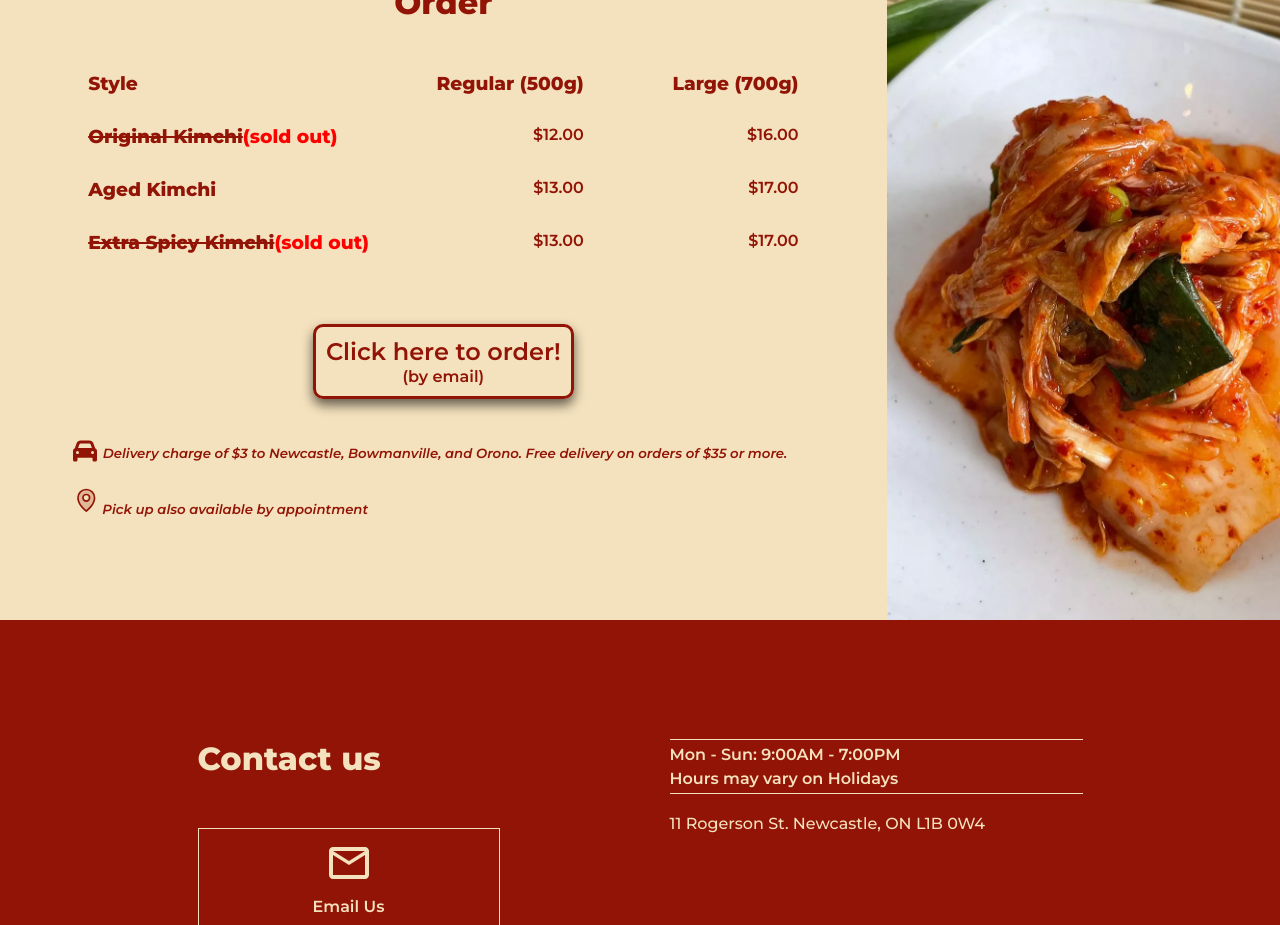
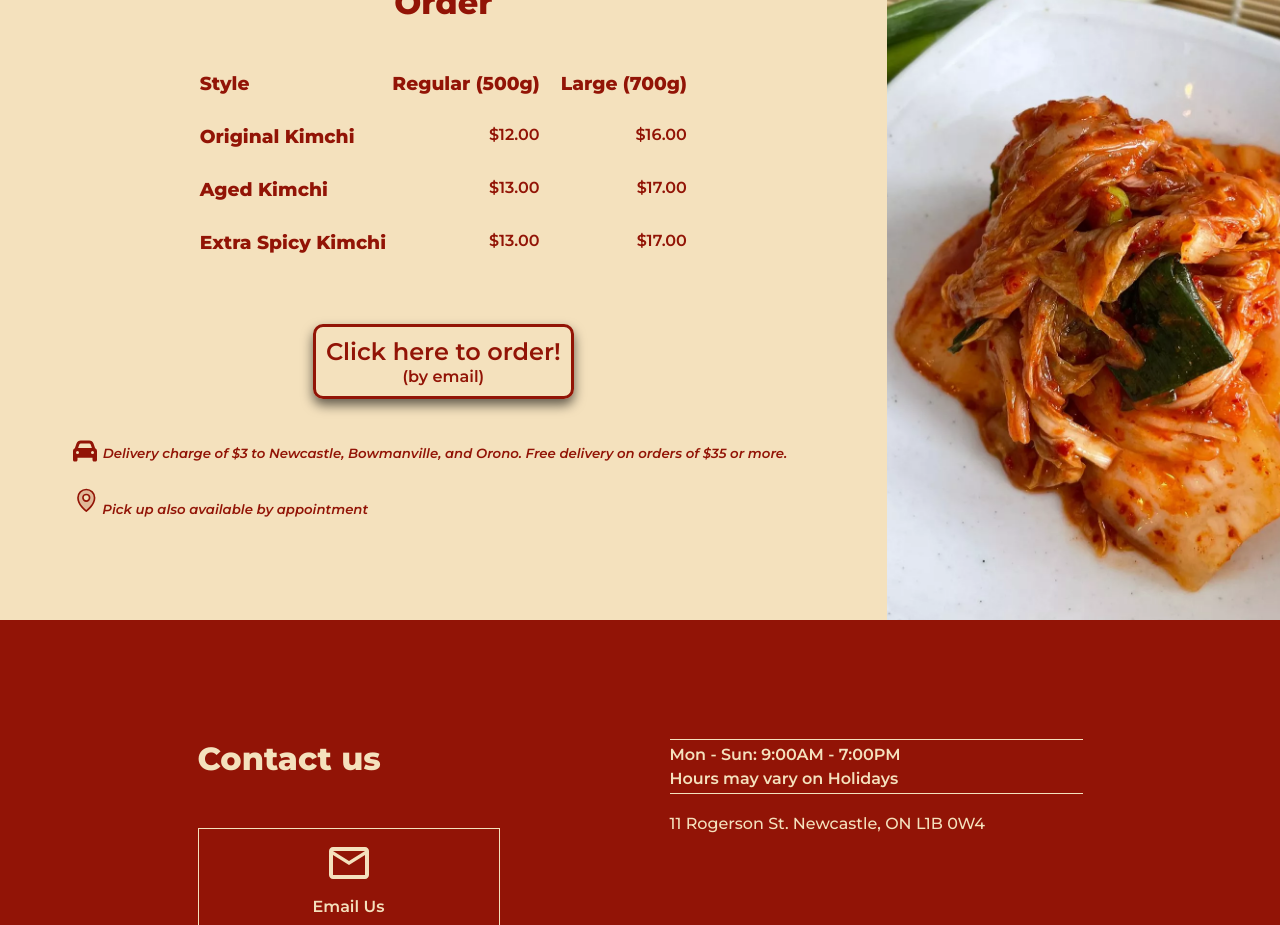
Before and after one commit to chengmwt/kimchily, a React (Vite) app: page / in a window 1280 px wide. Shown: the part 2400-3325 px from the top of the page. Built offline with nearby package versions, Linux system fonts and the light colour scheme; grey boxes are pictures that could not be loaded.

Commit message:
removed sold out on original and extra spicy

```diff
--- a/src/components/OrderList.jsx
+++ b/src/components/OrderList.jsx
@@ -68,7 +68,8 @@ const OrderList = () => {
         </div>
         <div className="orderListFresh">
           {/* Fresh Kimchi */}
-          <h3 className="soldOut">Original Kimchi</h3>
+          {/* <h3 className="soldOut">Original Kimchi</h3> */}
+          <h3>Original Kimchi</h3>
           <div className="orderPrice">
             <h4>$12.00</h4>
             {/* <input
@@ -89,6 +90,7 @@ const OrderList = () => {
           </div>
         </div>
         <div className="orderListAged">
+          {/* <h3 className="soldOut">Aged Kimchi</h3> */}
           <h3>Aged Kimchi</h3>
           {/* Aged Kimchi */}
           <div className="orderPrice">
@@ -111,7 +113,8 @@ const OrderList = () => {
           </div>
         </div>
         <div className="orderListSpicy">
-          <h3 className="soldOut">Extra Spicy Kimchi</h3>
+          {/* <h3 className="soldOut">Extra Spicy Kimchi</h3> */}
+          <h3>Extra Spicy Kimchi</h3>
           {/* Spicy Kimchi */}
           <div className="orderPrice">
             <h4>$13.00</h4>
```
